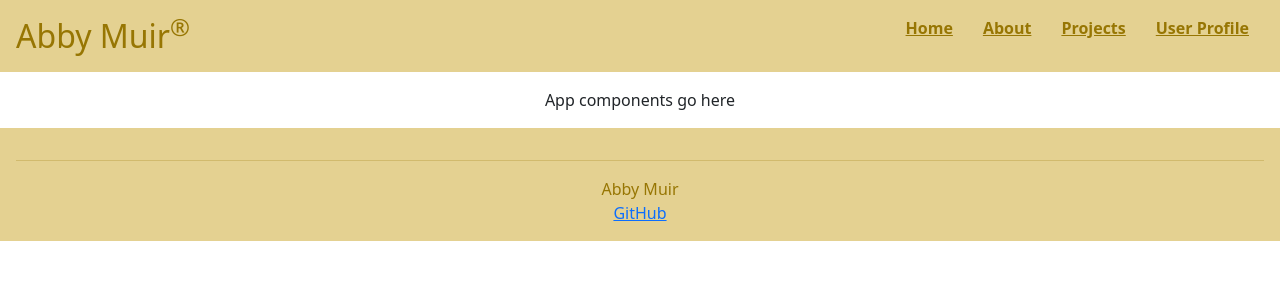
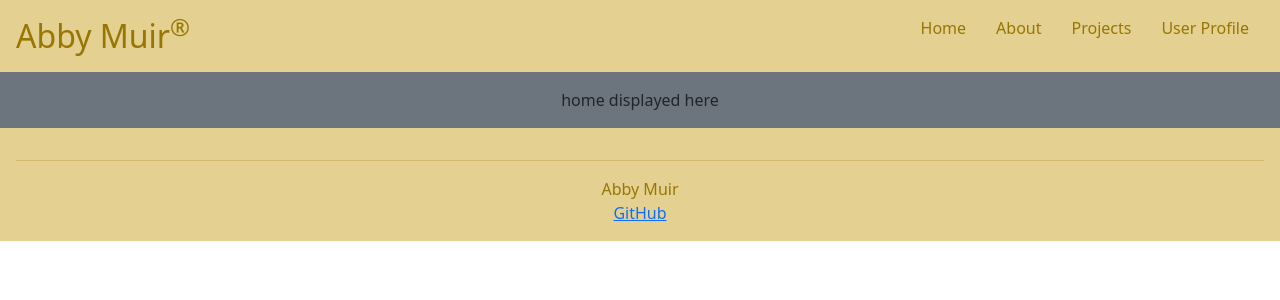
Before and after one commit to abbymuir47/amuir-startup260, a React (Vite) app: page /home in a window 1280 px wide. Shown: the top 300 px of the page. Built offline with nearby package versions, Linux system fonts and the light colour scheme.

Commit message:
router is almost working to navigate between all of the pages of my navbar at the top of the screen

```diff
--- a/src/app.jsx
+++ b/src/app.jsx
@@ -3,30 +3,42 @@ import 'bootstrap/dist/css/bootstrap.min.css';
 import './app.css';
 
 import { BrowserRouter, NavLink, Route, Routes } from 'react-router-dom';
+import { Home } from './home/home';
 import { About } from './about/about';
 import { Profile } from './profile/profile';
 import { Projects } from './projects/projects';
-import { Chat } from './chat/chat';
 
 export default function App() {
   return (
-    <><header>
+    <BrowserRouter>
+        <header>
             <h1>Abby Muir<sup>&reg;</sup></h1>
             <nav>
                 <ul>
-                  <li><a href="index.html">Home</a></li>
-                  <li><a href="about.html">About</a></li>
-                  <li><a href="projects.html">Projects</a></li>
-                  <li><a href="profile.html">User Profile</a></li>
+                    <li><NavLink className='nav-link' to='home'>Home</NavLink></li>
+                    <li><NavLink className='nav-link' to='about'>About</NavLink></li>
+                    <li><NavLink className='nav-link' to='projects'>Projects</NavLink></li>
+                    <li><NavLink className='nav-link' to='profile'>User Profile</NavLink></li>
                 </ul>
             </nav>
         </header>
-      <main>App components go here</main>
+        <Routes>
+            <Route path='/home' element={<Home />} />
+            <Route path='/about' element={<About />} />
+            <Route path='/projects' element={<Projects />} />
+            <Route path='/profile' element={<Profile />} />
+            <Route path='*' element={<NotFound />} />
+        </Routes>
         <footer>
             <hr />
             <span class="text-reset">Abby Muir</span>
             <br />
             <a href="https://github.com/abbymuir47/amuir-startup260">GitHub</a>
-    </footer></>
+        </footer>
+    </BrowserRouter>
   );
 }
+
+function NotFound() {
+    return <main className='container-fluid bg-secondary text-center'>404: Return to sender. Address unknown.</main>;
+}
--- /dev/null
+++ b/src/home/home.jsx
@@ -0,0 +1,9 @@
+import React from 'react';
+
+export function Home() {
+  return (
+    <main className='container-fluid bg-secondary text-center'>
+      <div>home displayed here</div>
+    </main>
+  );
+}
```
Lines whose indentation alone changed are shown as unchanged.
